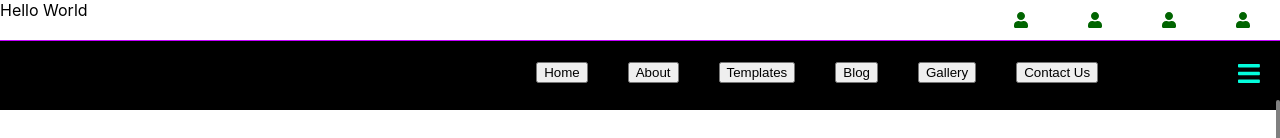
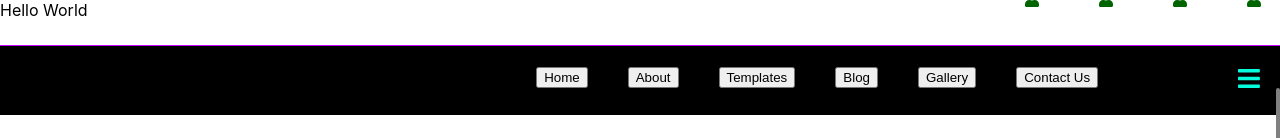
Before and after one commit to singhs57/travel, a React (Create React App) app: page / in a window 1280 px wide. Shown: the top 138 px of the page. Built offline with nearby package versions, Linux system fonts and the light colour scheme.

Commit message:
Menu  Modification

```diff
--- a/src/MENU/Menu.css
+++ b/src/MENU/Menu.css
@@ -42,11 +42,11 @@
 } */
 .logo{
   width: 100%;
-  height: 40px;
+  height: 45px;
 }
 .logo ul{
   display: flex;
-  margin: 0px;
+  margin: -11px;
   float: right;
   justify-content: space-evenly;
 }
@@ -58,7 +58,7 @@
   text-decoration: none;
   text-transform: uppercase;
   font-weight: bold;
-  padding: 10px 30px;
+  padding: 0px 30px;
 }
 .Menu{
   width: 100%;
--- a/src/MENU/Menu.js
+++ b/src/MENU/Menu.js
@@ -28,7 +28,6 @@ function Menu() {
         <nav className='Menu'>
         <Sidemenu/>
         <ul>
-
         {/* <FontAwesomeIcon icon={faSearch} InputBase placeholder='search…' className='buttn'  /> */}
         <li><Link to = "/Home"><button className='buttn' title='Home'> Home </button> </Link></li>
         <li> <Link to = "/About"> <button className='buttn' title='Videos'> About</button> </Link>  </li>
--- a/src/MENU/Sidemenu.css
+++ b/src/MENU/Sidemenu.css
@@ -20,7 +20,7 @@
     overflow-x: hidden;
     padding-top: 60px;
     transition: all 0.5s ;
-    margin-top: 100px;
+    margin-top: 88px;
     border: 2px solid gray;
     font-weight: bold;
     border-radius: 10px;
```
